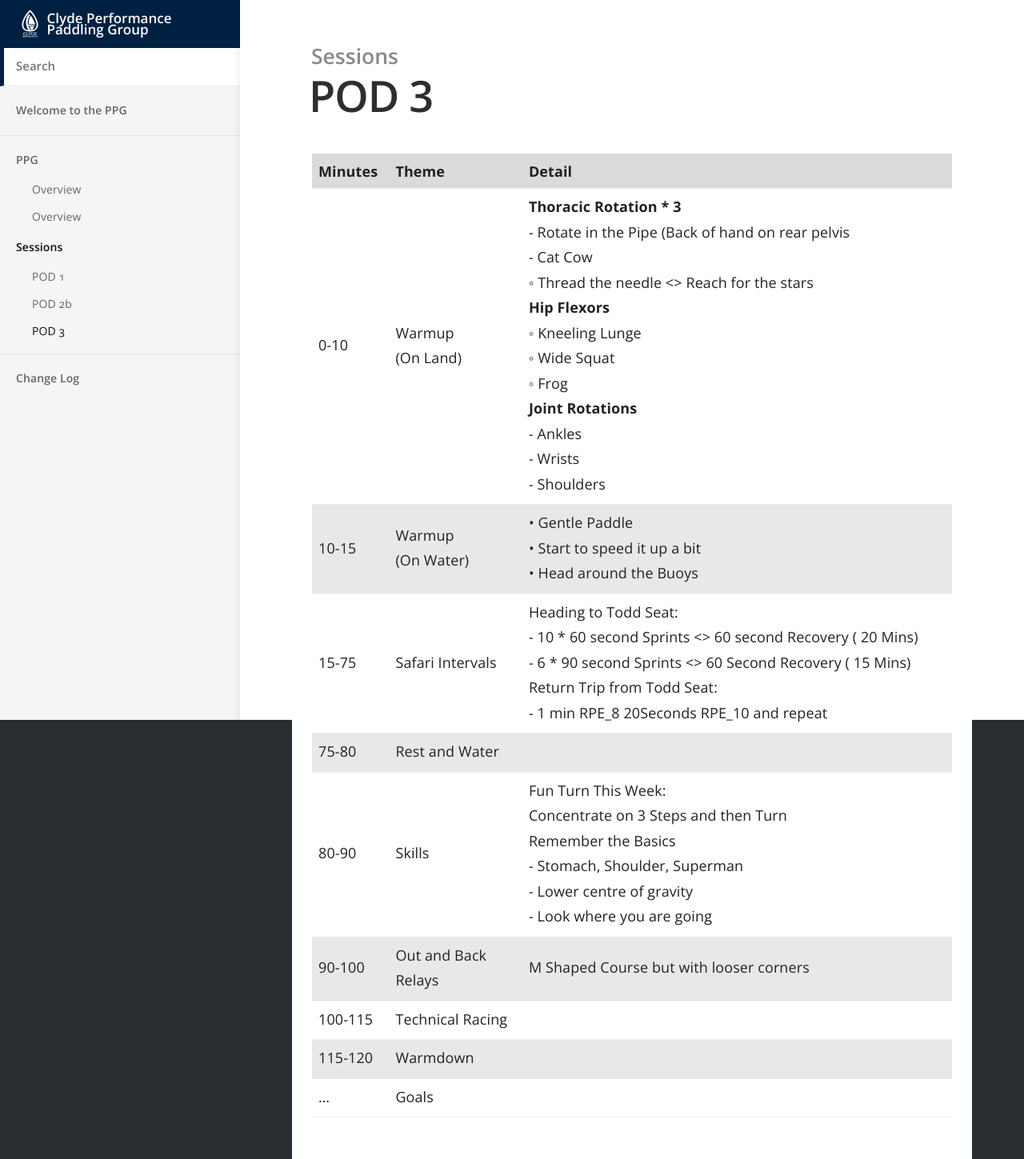
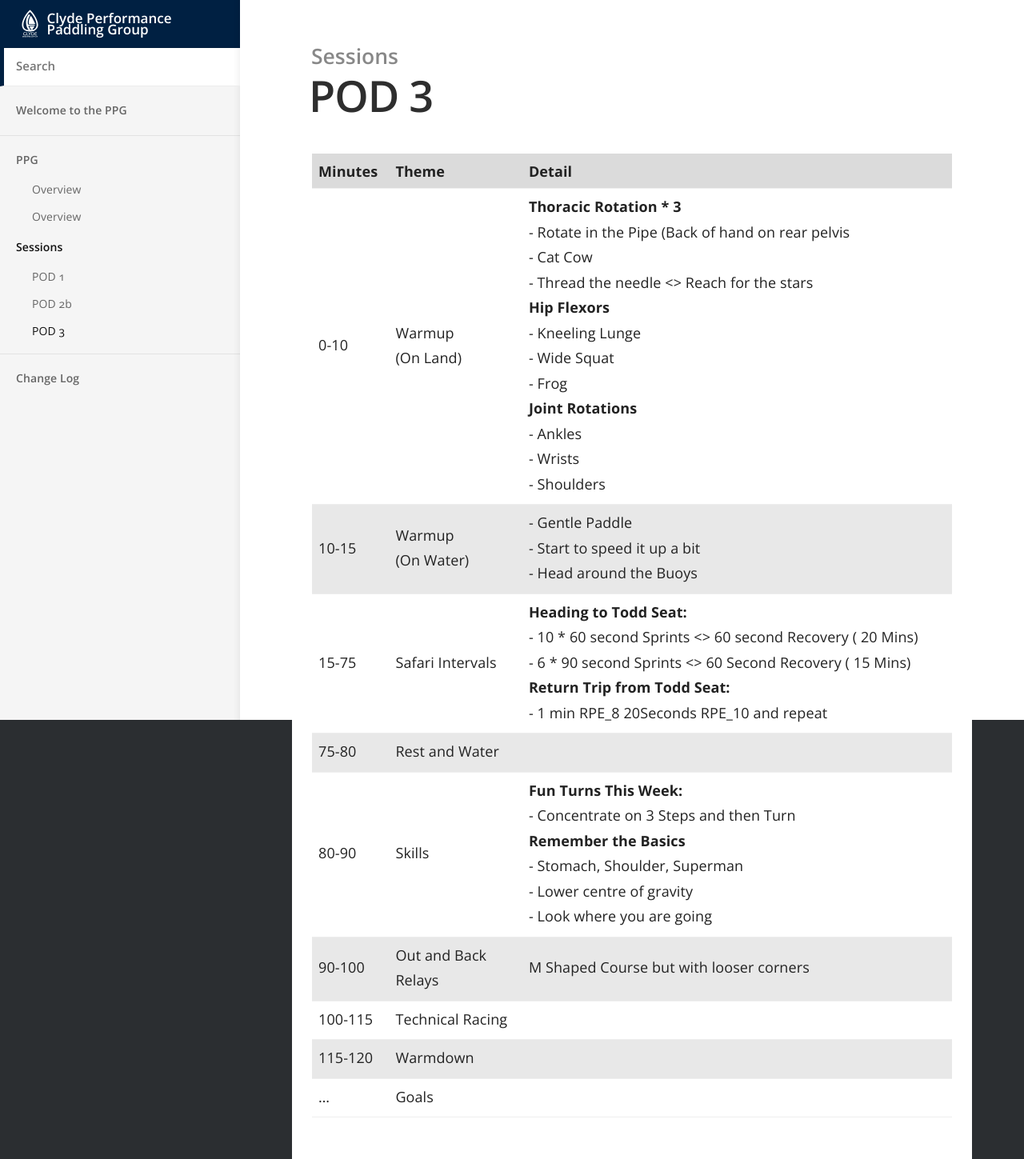
Before and after one commit to scotentSD/template_toolkit, a Jekyll site: the page built from _docs/Content/3-POD.md, in a window 1280 px wide. Shown: the whole page at 80% size. Built offline with Jekyll 4.4.1, drawn with Linux system fonts in a browser that asks for light colours.

Commit message:
Update 3-POD.md
mk

```diff
--- a/_docs/Content/3-POD.md
+++ b/_docs/Content/3-POD.md
@@ -9,11 +9,11 @@ published: true
 
 |   Minutes      |      Theme                     |     Detail                                                         |
 | ------- | ------------------------- | ------------------------------------------------------------ |
-| 0-10    | Warmup <br />(On Land)    | **Thoracic Rotation * 3**    <br />- Rotate in the Pipe (Back of hand on rear pelvis    <br />- Cat Cow    <br />◦ Thread the needle <> Reach for the stars <br />**Hip Flexors**    <br />◦ Kneeling Lunge    <br />◦ Wide Squat    <br />◦ Frog <br />**Joint Rotations** <br />- Ankles <br />- Wrists <br />- Shoulders |
-| 10-15   | Warmup <br />(On Water)   | • Gentle Paddle <br />• Start to speed it up a bit <br />• Head around the Buoys |
-| 15-75   | Safari Intervals          | Heading to Todd Seat: <br />- 10 * 60 second Sprints  <>  60  second Recovery ( 20 Mins) <br />- 6 * 90 second Sprints <>  60  Second Recovery ( 15 Mins) <br />Return Trip  from Todd Seat: <br />- 1 min RPE_8 20Seconds RPE_10 and repeat |
+| 0-10    | Warmup <br />(On Land)    | **Thoracic Rotation * 3**    <br />- Rotate in the Pipe (Back of hand on rear pelvis    <br />- Cat Cow    <br />- Thread the needle <> Reach for the stars <br />**Hip Flexors**    <br />- Kneeling Lunge    <br />- Wide Squat    <br />- Frog <br />**Joint Rotations** <br />- Ankles <br />- Wrists <br />- Shoulders |
+| 10-15   | Warmup <br />(On Water)   | - Gentle Paddle <br />- Start to speed it up a bit <br />- Head around the Buoys |
+| 15-75   | Safari Intervals          | **Heading to Todd Seat:** <br />- 10 * 60 second Sprints  <>  60  second Recovery ( 20 Mins) <br />- 6 * 90 second Sprints <>  60  Second Recovery ( 15 Mins) <br />**Return Trip  from Todd Seat:** <br />- 1 min RPE_8 20Seconds RPE_10 and repeat |
 | 75-80   | Rest and Water            |                                                              |
-| 80-90   | Skills                    | Fun Turn This Week: <br />Concentrate on 3 Steps and then Turn <br />Remember the Basics <br />- Stomach, Shoulder, Superman <br />- Lower centre of gravity <br />- Look where you are going |
+| 80-90   | Skills                    | **Fun Turns This Week:** <br />- Concentrate on 3 Steps and then Turn <br />**Remember the Basics** <br />- Stomach, Shoulder, Superman <br />- Lower centre of gravity <br />- Look where you are going |
 | 90-100  | Out and Back <br />Relays | M Shaped Course but with looser corners                      |
 | 100-115 | Technical Racing          |                                                              |
 | 115-120 | Warmdown                  |                                                              |
```
